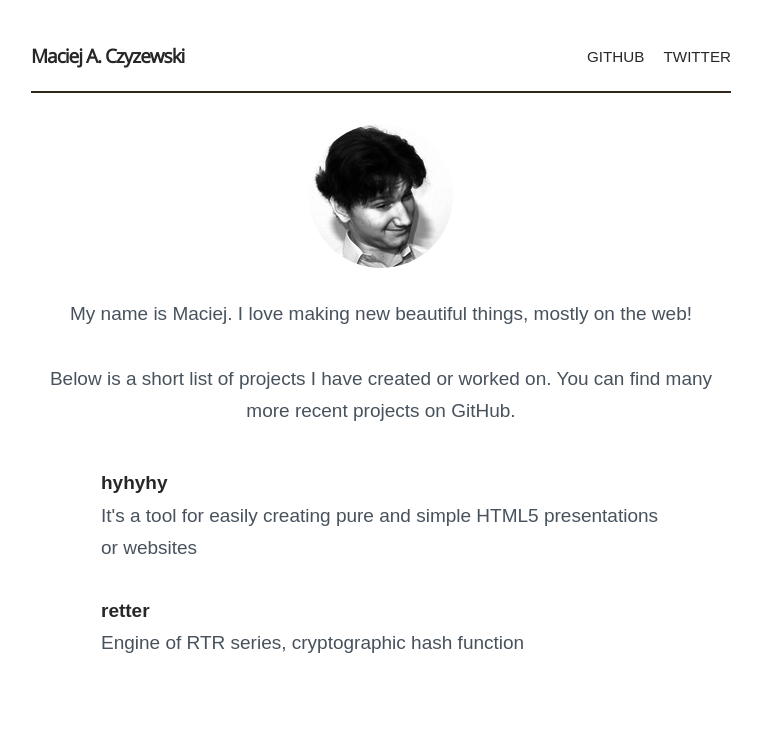
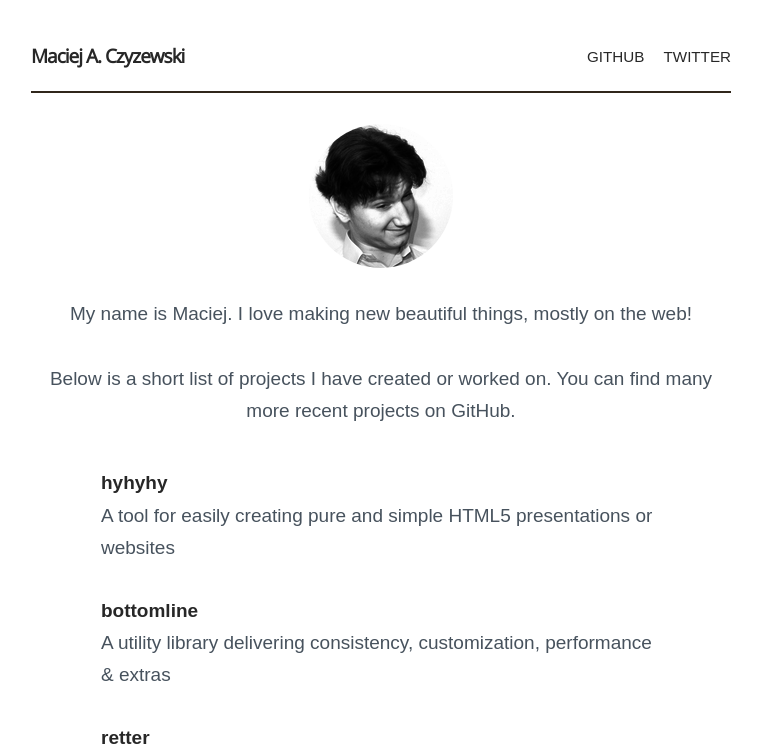
Before and after one commit to maciejczyzewski/maciejczyzewski.github.io, a Jekyll site: the page built from about.md, in a window 1280 px wide, cut to the strip 0-750 px from the top of the page. Shown: the whole strip, without its empty margins (259-1020 px from the left). Built offline with Jekyll 4.4.1, drawn with Linux system fonts in a browser that asks for light colours; Markdown is read by kramdown in place of the engine named in the settings.

Commit message:
Add 'bottomline' to about.md

```diff
--- a/about.md
+++ b/about.md
@@ -13,7 +13,11 @@ layout: page
 <main class="content post" role="projects">
 <article>
     <header><a href="https://github.com/MaciejCzyzewski/hyhyhy">hyhyhy</a></header>
-    <p>It's a tool for easily creating pure and simple HTML5 presentations or websites</p>
+    <p>A tool for easily creating pure and simple HTML5 presentations or websites</p>
+</article>
+<article>
+    <header><a href="https://github.com/MaciejCzyzewski/bottomline">bottomline</a></header>
+    <p>A utility library delivering consistency, customization, performance & extras</p>
 </article>
 <article>
     <header><a href="https://github.com/MaciejCzyzewski/retter">retter</a></header>
```
